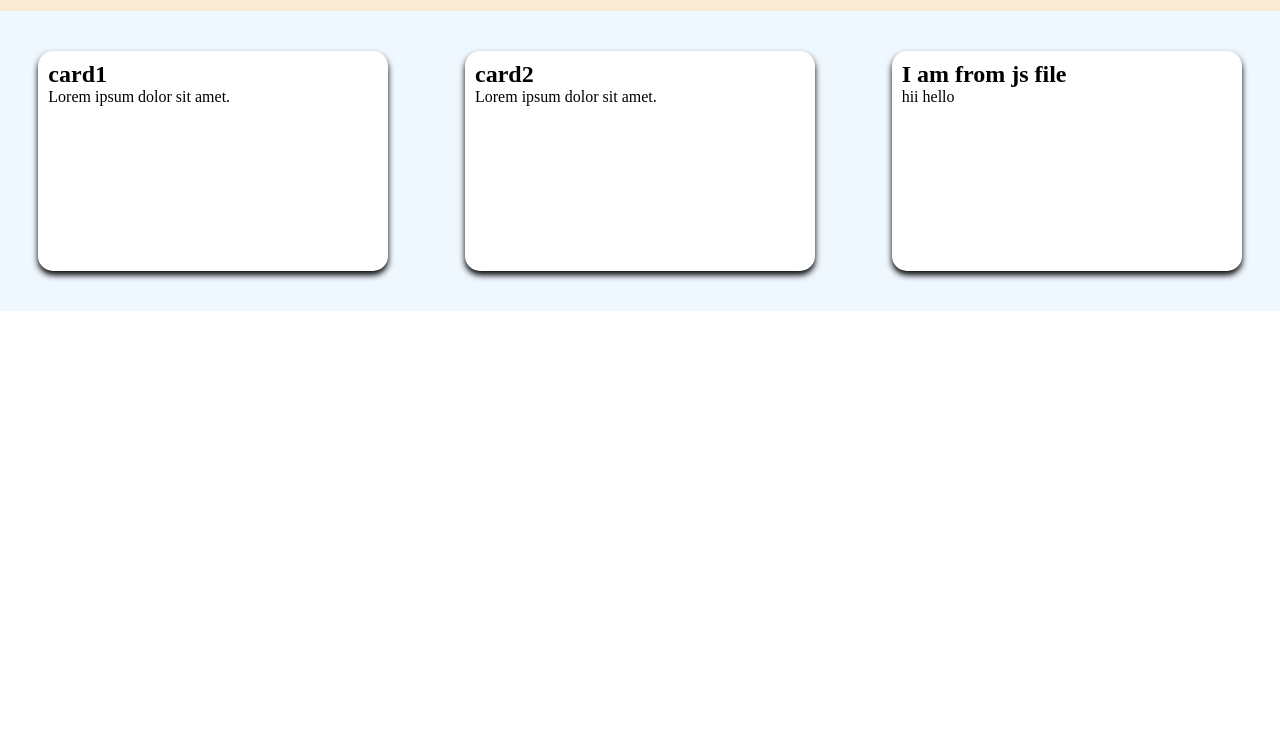
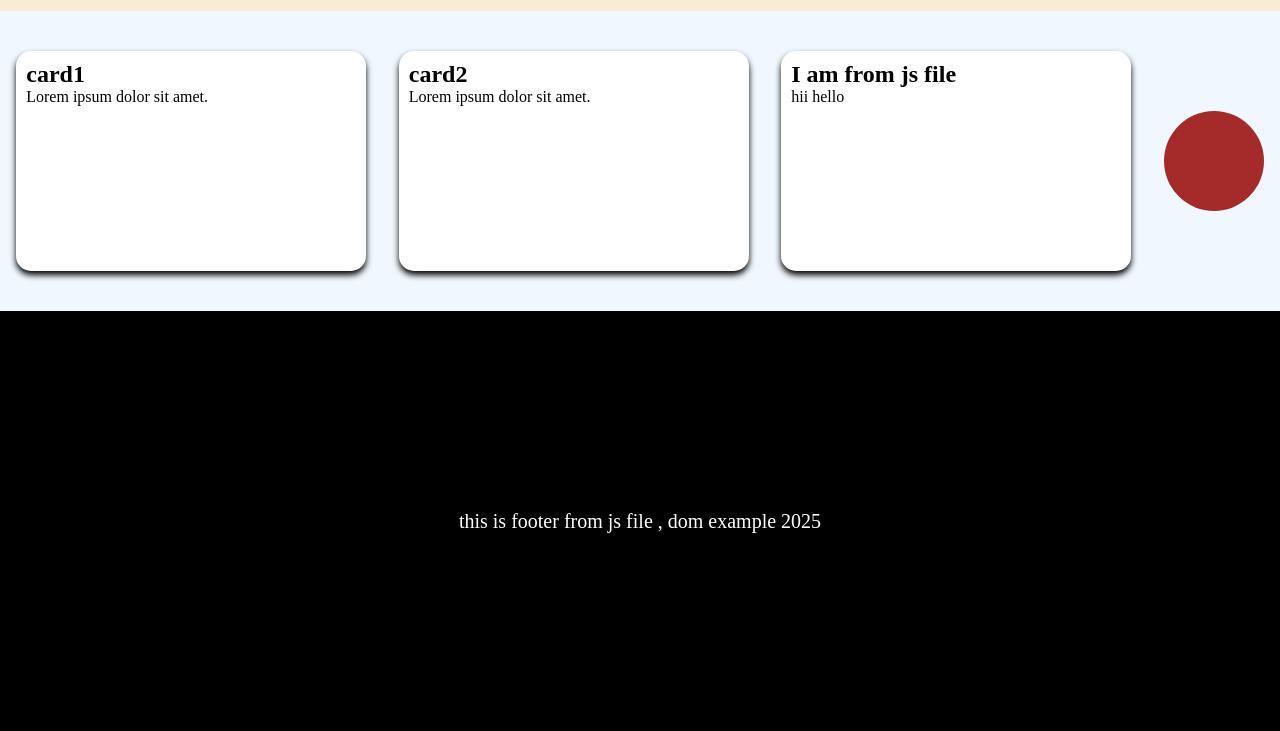
Before and after one commit to SantanuAdhikary/Webtech_NB_32, a plain HTML site: page JAVASCRIPT/9_DOM/dom.html in a window 1280 px wide. Shown: the part 69-800 px from the top of the page. Drawn offline with Linux system fonts and the light colour scheme.

Commit message:
dom added

```diff
--- a/JAVASCRIPT/9_DOM/dom.css
+++ b/JAVASCRIPT/9_DOM/dom.css
@@ -54,3 +54,31 @@ main > .card{
     padding: 10px;
     box-shadow: 0px 4px 6px black;
 }
+
+main > .dark{
+    color:white;
+    display: flex;
+    flex-direction: column;
+    justify-content: center;
+    align-items: center;
+    gap:20px;
+    background-color: black;
+}
+
+.circle{
+    height: 100px;
+    width: 100px;
+    border: 50%;
+    background-color: brown;
+    border-radius: 50%;
+}
+
+.footer{
+    height: calc(100vh - 380px);
+    background-color: black;
+    color:white;
+    display: flex;
+    justify-content: center;
+    align-items: center;
+    font-size: 20px;
+}
--- a/JAVASCRIPT/9_DOM/dom.html
+++ b/JAVASCRIPT/9_DOM/dom.html
@@ -23,7 +23,7 @@
 
     <main>
 
-         <div class="card">
+         <div class="card santanu">
              <h2> card1</h2>
              <p>Lorem ipsum dolor sit amet.</p>
          </div>
@@ -41,6 +41,8 @@
 
 
 
+
+
     <script src="./dom.js"></script>
 
 </body>
--- a/JAVASCRIPT/9_DOM/dom.js
+++ b/JAVASCRIPT/9_DOM/dom.js
@@ -73,3 +73,64 @@ console.log(cardss[2])
 cardss[2].innerHTML = "<h2> I am from js file</h2> <P> hii hello</P>"
 
 // cardss[2].innerText = "<h1> hi</h1>"
+
+
+
+// !  how to apply css
+
+
+let items = document.getElementsByTagName("li")
+
+console.log(items)
+
+let about = items[1]
+
+console.log(about)
+
+about.style.color="red"
+about.style.textDecoration="underline"
+
+
+// !  how to add/ remove class
+
+
+let firstCard = document.querySelector(".card")
+
+console.log(firstCard.classList)
+
+firstCard.classList.add("dark")
+
+
+console.log(firstCard.classList)
+
+firstCard.classList.remove("dark")
+
+
+// !  how to create any element
+
+let div = document.createElement("div")
+
+div.classList.add("circle")
+
+
+// cardss[2].append(div)
+// cardss[2].prepend(div)
+
+// cardss[2].before(div)
+cardss[2].after(div)
+
+
+
+
+let footer = document.createElement("div")
+
+footer.classList.add("footer")
+
+footer.innerHTML = ` <p> this is footer from js file , dom example 2025</p>`
+
+
+let main = document.querySelector("main")
+
+console.log(main)
+
+main.after(footer)
```
